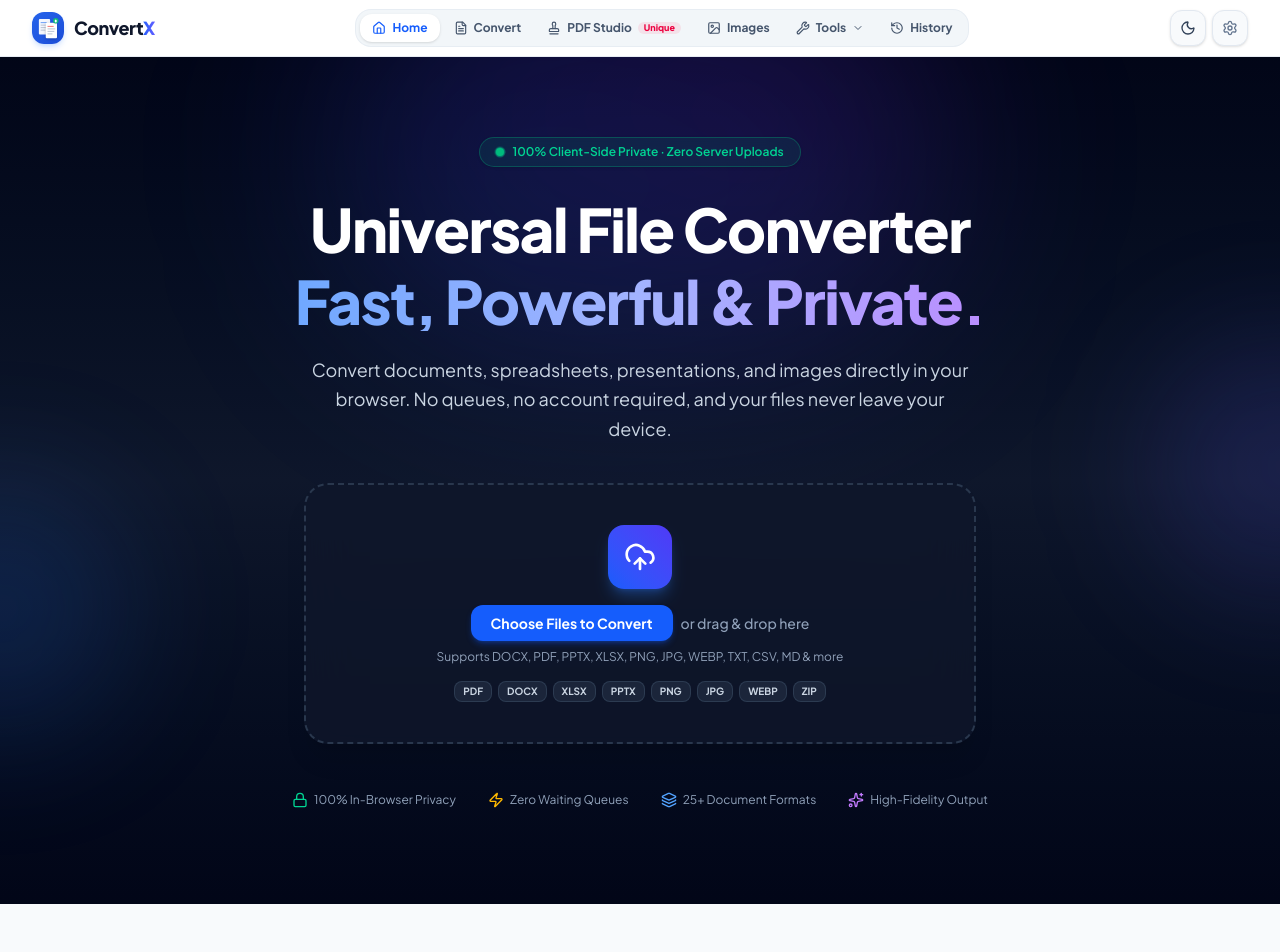
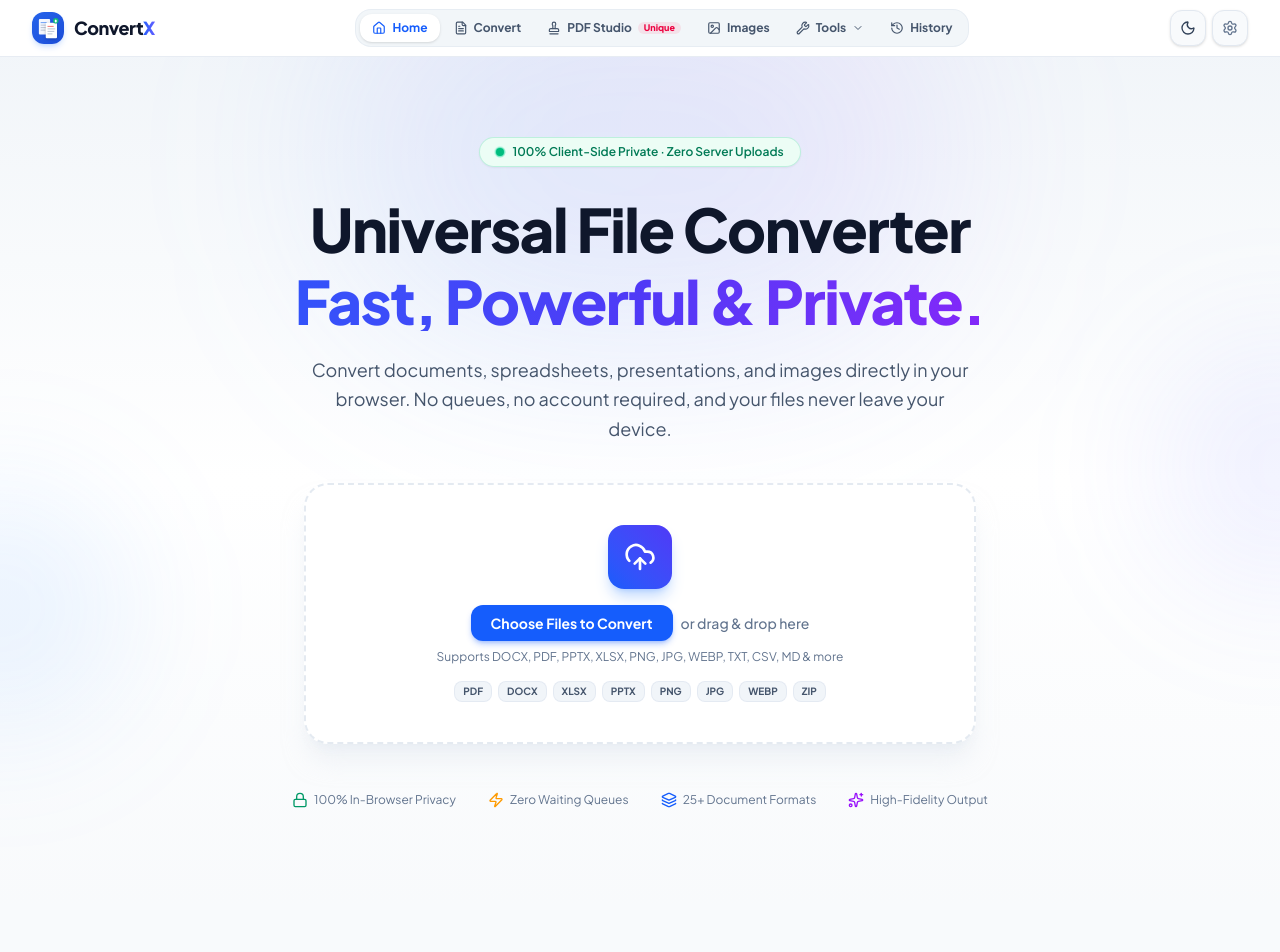
Before and after one commit to mukteshwar845/ConvertX, a React (Vite) app: page / in a window 1280 px wide. Shown: the top 952 px of the page. Built offline with nearby package versions, Linux system fonts and the light colour scheme.

Commit message:
fix: restore white/light theme support in HomeView hero section

```diff
--- a/src/components/HomeView.tsx
+++ b/src/components/HomeView.tsx
@@ -184,15 +184,15 @@ export const HomeView: React.FC<HomeViewProps> = ({
       />
 
       {/* ── 1. HERO SECTION ───────────────────────────────────────────── */}
-      <section className="relative overflow-hidden bg-gradient-to-b from-slate-950 via-slate-900 to-slate-950 px-4 pt-12 pb-16 sm:px-6 sm:pt-20 sm:pb-24 lg:px-8 text-white">
+      <section className="relative overflow-hidden bg-gradient-to-b from-slate-100/90 via-white to-slate-50/50 dark:from-slate-950 dark:via-slate-900 dark:to-slate-950 px-4 pt-12 pb-16 sm:px-6 sm:pt-20 sm:pb-24 lg:px-8 text-slate-900 dark:text-white transition-colors duration-200">
         {/* Ambient background glow effects */}
-        <div className="pointer-events-none absolute -top-24 left-1/2 -translate-x-1/2 h-96 w-[600px] rounded-full bg-gradient-to-tr from-blue-600/20 via-indigo-600/20 to-purple-600/20 blur-[100px]" />
-        <div className="pointer-events-none absolute top-1/2 -left-32 h-64 w-64 rounded-full bg-blue-500/15 blur-3xl" />
-        <div className="pointer-events-none absolute top-1/3 -right-32 h-64 w-64 rounded-full bg-indigo-500/15 blur-3xl" />
+        <div className="pointer-events-none absolute -top-24 left-1/2 -translate-x-1/2 h-96 w-[600px] rounded-full bg-gradient-to-tr from-blue-400/15 via-indigo-400/15 to-purple-400/15 dark:from-blue-600/20 dark:via-indigo-600/20 dark:to-purple-600/20 blur-[100px]" />
+        <div className="pointer-events-none absolute top-1/2 -left-32 h-64 w-64 rounded-full bg-blue-400/10 dark:bg-blue-500/15 blur-3xl" />
+        <div className="pointer-events-none absolute top-1/3 -right-32 h-64 w-64 rounded-full bg-indigo-400/10 dark:bg-indigo-500/15 blur-3xl" />
 
         <div className="relative mx-auto max-w-5xl text-center">
           {/* Trust Pill Badge */}
-          <div className="inline-flex items-center gap-2 rounded-full border border-emerald-500/30 bg-emerald-500/10 px-4 py-1.5 text-xs font-semibold text-emerald-400 backdrop-blur-md shadow-sm mb-6 sm:mb-8 transition-transform hover:scale-105">
+          <div className="inline-flex items-center gap-2 rounded-full border border-emerald-500/20 bg-emerald-50 text-emerald-700 dark:border-emerald-500/30 dark:bg-emerald-500/10 dark:text-emerald-400 px-4 py-1.5 text-xs font-semibold backdrop-blur-md shadow-xs mb-6 sm:mb-8 transition-transform hover:scale-105">
             <span className="relative flex h-2 w-2">
               <span className="animate-ping absolute inline-flex h-full w-full rounded-full bg-emerald-400 opacity-75"></span>
               <span className="relative inline-flex rounded-full h-2 w-2 bg-emerald-500"></span>
@@ -201,15 +201,15 @@ export const HomeView: React.FC<HomeViewProps> = ({
           </div>
 
           {/* Main Headline */}
-          <h1 className="text-3xl sm:text-5xl lg:text-6xl font-extrabold tracking-tight text-white leading-tight sm:leading-none">
+          <h1 className="text-3xl sm:text-5xl lg:text-6xl font-extrabold tracking-tight text-slate-900 dark:text-white leading-tight sm:leading-none">
             Universal File Converter
-            <span className="block mt-2 sm:mt-3 bg-gradient-to-r from-blue-400 via-indigo-300 to-purple-400 bg-clip-text text-transparent">
+            <span className="block mt-2 sm:mt-3 bg-gradient-to-r from-blue-600 via-indigo-600 to-purple-600 dark:from-blue-400 dark:via-indigo-300 dark:to-purple-400 bg-clip-text text-transparent">
               Fast, Powerful & Private.
             </span>
           </h1>
 
           {/* Subtitle */}
-          <p className="mt-4 sm:mt-6 text-sm sm:text-lg text-slate-300 max-w-2xl mx-auto font-normal leading-relaxed">
+          <p className="mt-4 sm:mt-6 text-sm sm:text-lg text-slate-600 dark:text-slate-300 max-w-2xl mx-auto font-normal leading-relaxed">
             Convert documents, spreadsheets, presentations, and images directly in your browser.
             No queues, no account required, and your files never leave your device.
           </p>
@@ -225,8 +225,8 @@ export const HomeView: React.FC<HomeViewProps> = ({
               onClick={triggerGeneralBrowse}
               className={`hidden sm:flex group relative cursor-pointer flex-col items-center justify-center rounded-3xl border-2 border-dashed p-8 sm:p-10 text-center transition-all duration-200 ${
                 isDragging
-                  ? 'border-blue-400 bg-blue-500/15 scale-[1.01] shadow-2xl shadow-blue-500/20'
-                  : 'border-slate-700/80 bg-slate-900/80 hover:border-blue-400 hover:bg-slate-900/95 backdrop-blur-xl shadow-xl'
+                  ? 'border-blue-500 bg-blue-50/80 dark:bg-blue-500/15 scale-[1.01] shadow-2xl shadow-blue-500/20'
+                  : 'border-slate-200/90 bg-white/95 hover:border-blue-400 hover:bg-blue-50/30 dark:border-slate-700/80 dark:bg-slate-900/80 dark:hover:border-blue-400 dark:hover:bg-slate-900/95 backdrop-blur-xl shadow-xl shadow-slate-200/50 dark:shadow-none'
               }`}
             >
               <div className="flex h-16 w-16 items-center justify-center rounded-2xl bg-gradient-to-tr from-blue-600 to-indigo-600 text-white shadow-lg shadow-blue-500/30 transition-transform group-hover:scale-110">
@@ -237,10 +237,10 @@ export const HomeView: React.FC<HomeViewProps> = ({
                 <span className="rounded-xl bg-blue-600 px-5 py-2 text-sm font-bold text-white shadow-md shadow-blue-600/30 group-hover:bg-blue-500 transition">
                   Choose Files to Convert
                 </span>
-                <span className="text-sm font-medium text-slate-400">or drag & drop here</span>
+                <span className="text-sm font-medium text-slate-500 dark:text-slate-400">or drag & drop here</span>
               </div>
 
-              <p className="mt-2 text-xs text-slate-400">
+              <p className="mt-2 text-xs text-slate-500 dark:text-slate-400">
                 Supports DOCX, PDF, PPTX, XLSX, PNG, JPG, WEBP, TXT, CSV, MD & more
               </p>
 
@@ -249,7 +249,7 @@ export const HomeView: React.FC<HomeViewProps> = ({
                 {['PDF', 'DOCX', 'XLSX', 'PPTX', 'PNG', 'JPG', 'WEBP', 'ZIP'].map((ext) => (
                   <span
                     key={ext}
-                    className="rounded-lg bg-slate-800/90 border border-slate-700/80 px-2 py-0.5 text-[10px] font-bold text-slate-300"
+                    className="rounded-lg bg-slate-100 border border-slate-200/80 px-2 py-0.5 text-[10px] font-bold text-slate-600 dark:bg-slate-800/90 dark:border-slate-700/80 dark:text-slate-300"
                   >
                     {ext}
                   </span>
@@ -279,21 +279,21 @@ export const HomeView: React.FC<HomeViewProps> = ({
           </div>
 
           {/* Quick Trust Highlights Bar */}
-          <div className="mt-8 sm:mt-12 flex flex-wrap items-center justify-center gap-4 sm:gap-8 text-xs text-slate-400">
+          <div className="mt-8 sm:mt-12 flex flex-wrap items-center justify-center gap-4 sm:gap-8 text-xs text-slate-500 dark:text-slate-400">
             <div className="flex items-center gap-1.5">
-              <Lock className="h-4 w-4 text-emerald-400" />
+              <Lock className="h-4 w-4 text-emerald-600 dark:text-emerald-400" />
               <span>100% In-Browser Privacy</span>
             </div>
             <div className="flex items-center gap-1.5">
-              <Zap className="h-4 w-4 text-amber-400" />
+              <Zap className="h-4 w-4 text-amber-500 dark:text-amber-400" />
               <span>Zero Waiting Queues</span>
             </div>
             <div className="flex items-center gap-1.5">
-              <Layers className="h-4 w-4 text-blue-400" />
+              <Layers className="h-4 w-4 text-blue-600 dark:text-blue-400" />
               <span>25+ Document Formats</span>
             </div>
             <div className="flex items-center gap-1.5">
-              <Sparkles className="h-4 w-4 text-purple-400" />
+              <Sparkles className="h-4 w-4 text-purple-600 dark:text-purple-400" />
               <span>High-Fidelity Output</span>
             </div>
           </div>
```
